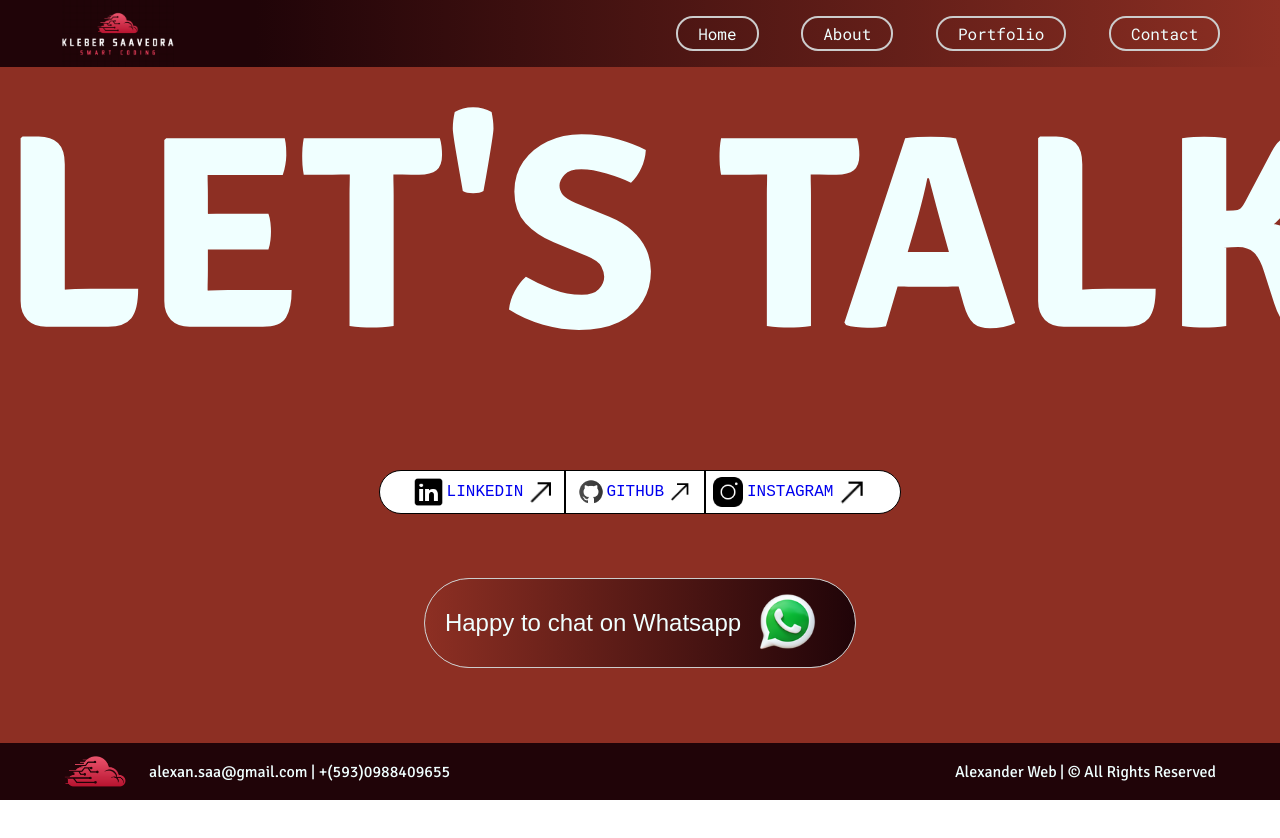
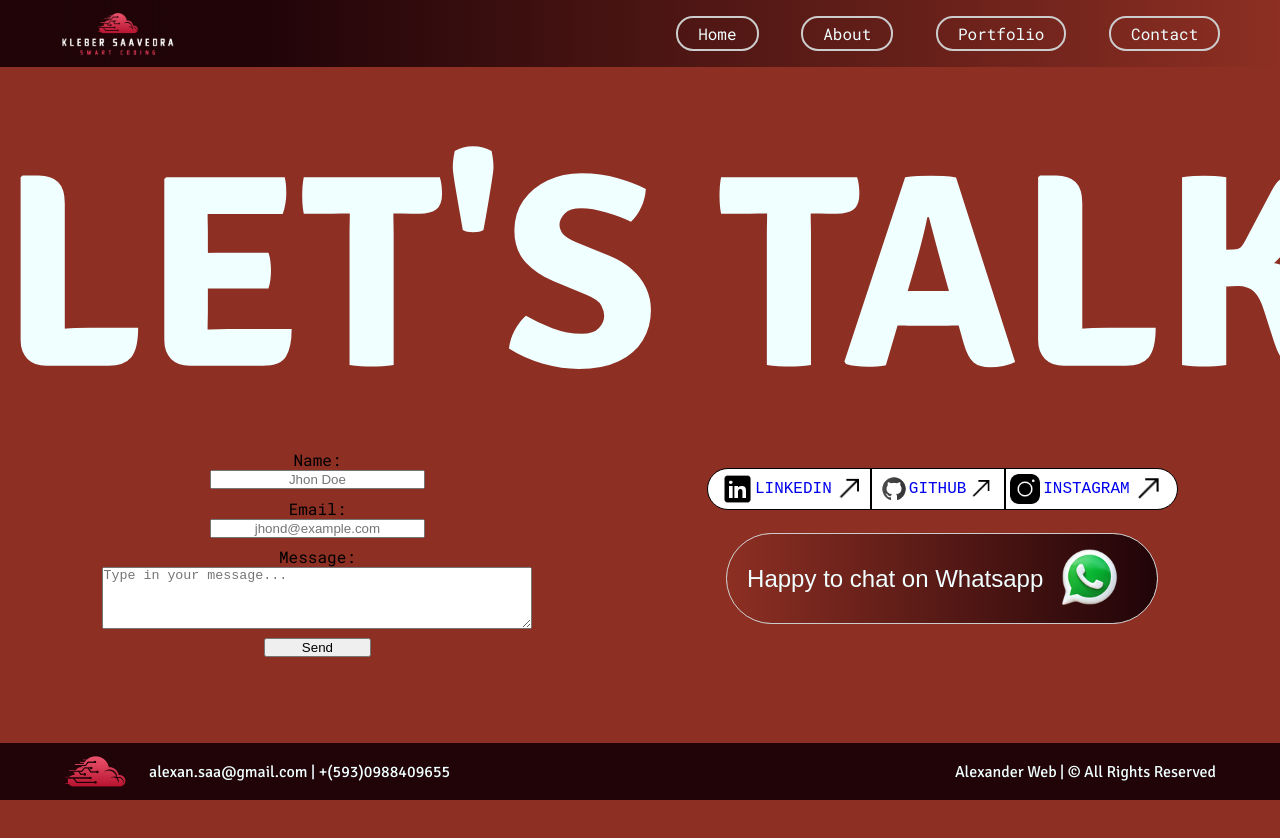
Before and after one commit to alexansaa/Personal_Portafolio, a React (Create React App) app: page /contact in a window 1280 px wide. Shown: the top 838 px of the page. Before the commit the page ends 800 px from the top, so only its background shows below. Built offline with nearby package versions, Linux system fonts and the light colour scheme; a web font is replaced by a local one.

Commit message:
fix external links new tab & add contact form

```diff
--- a/package.json
+++ b/package.json
@@ -38,5 +38,8 @@
       "last 1 firefox version",
       "last 1 safari version"
     ]
+  },
+  "devDependencies": {
+    "@babel/plugin-proposal-private-property-in-object": "^7.21.11"
   }
 }
--- a/src/Components/Contact/ContactLogic.jsx
+++ b/src/Components/Contact/ContactLogic.jsx
@@ -23,11 +23,27 @@ const ContactLogic = () => {
         <div className={`${styles.move_left_infinite1} ${styles.moving_element1}`}>LET'S TALK - </div>
         <div className={`${styles.move_left_infinite2} ${styles.moving_element2}`}>LET'S TALK - </div>
       </div>
+      <div className={styles.contact_data_cnt}>
+        <div className={styles.contact_data_cnt_form_cnt}>
+          <form action='https://formsubmit.co/alexan.saa@gmail.com' method='POST' className={`${styles.contact_data_cnt_form} ${styles.font_mono}`}>
+            <label for="name">Name:</label>
+            <input type='text' name='name' placeholder='Jhon Doe' required></input>
+
+            <label for="email">Email:</label>
+            <input type='email' name='email' placeholder='jhond@example.com' required></input>
+
+            <label for="message">Message:</label>
+            <textarea type='text' rows="4" name='message' placeholder='Type in your message...' required></textarea>
+
+            <button type='submit'>Send</button>
+          </form>
+        </div>
+        <div>
           <div className={styles.contact_links}>
             <ul>
               {contacts.map((cont, index) => {
                 return (
-              <Link key={index} to={cont.url} className={styles.contactBorder}>
+                  <Link key={index} to={cont.url} target='_blank' className={styles.contactBorder}>
                     <li>
                       <div>
                         <img src={cont.img} alt={`go to ${cont.name} url`} />
@@ -43,6 +59,8 @@ const ContactLogic = () => {
           <div className={styles.button_ctn}>
             <WpButton />
           </div>
+        </div>
+      </div>
       <Footer />
     </div>
   );
--- a/src/Components/Contact/LittleContactLogic.jsx
+++ /dev/null
@@ -1,46 +0,0 @@
-import { Link } from 'react-router-dom';
-import styles from '../../styles/LittleContact.module.css';
-
-import Footer from '../Footer/FooterLogic';
-
-import goto from '../../assets/goto_arrow.png';
-import instagram from '../../assets/instagram.png';
-import github from '../../assets/github.png';
-import linkedin from '../../assets/linkedin.png';
-
-const contacts = [
-  { name: 'LINKEDIN', url: 'https://www.linkedin.com/in/alexander-saavedra-garcia/', img: linkedin },
-  { name: 'GITHUB', url: 'https://github.com/alexansaa', img: github },
-  { name: 'INSTAGRAM', url: 'https://www.instagram.com/alexbysaa/', img: instagram },
-];
-
-const LittleContactLogic = () => {
-  return (
-    <div id='contact' className={styles.contact_cnt}>
-      <div className={`${styles.continuous_animation}`}>
-        <div className={`${styles.move_left_infinite1} ${styles.moving_element1}`}>LET'S TALK - </div>
-        <div className={`${styles.move_left_infinite2} ${styles.moving_element2}`}>LET'S TALK - </div>
-      </div>
-      <div className={styles.contact_links}>
-        <ul>
-          {contacts.map((cont, index) => {
-            return (
-              <Link key={index} to={cont.url} className={styles.contactBorder}>
-                <li>
-                  <div className={styles.link_contact_cnt}>
-                    <img src={cont.img} alt={`go to ${cont.name} url`} />
-                    <p>{cont.name}</p>
-                    <img src={goto} alt={`go to ${cont.name} url`} className={styles.mirror_img} />
-                  </div>
-                </li>
-              </Link>
-            );
-          })}
-        </ul>
-      </div>
-      <Footer />
-    </div>
-  );
-};
-
-export default LittleContactLogic;
--- a/src/Components/Home/HomeLogic.jsx
+++ b/src/Components/Home/HomeLogic.jsx
@@ -7,7 +7,7 @@ import LittleAbout from '../About/LittleAboutLogic';
 import LittleExperience from '../Experience/LittleExperience/LittleExperienceLogic';
 import ProjectsList from '../Experience/ProjectsList/ProjectsListLogic';
 import ExperienceList from '../Experience/ExperienceList/ExperienceListLogic';
-import LittleContact from '../Contact/LittleContactLogic';
+import Contact from '../Contact/ContactLogic';
 import WpButton from '../WpButton/WpButtonLogic';
 
 const HomeLogic = () => {
@@ -42,7 +42,7 @@ const HomeLogic = () => {
       <ProjectsList />
       <WpButton />
       <div className={style.place_back}>
-        <LittleContact />
+        <Contact />
       </div>
     </div>
   );
--- a/src/styles/Contact.module.css
+++ b/src/styles/Contact.module.css
@@ -3,7 +3,7 @@
 @import url('https://fonts.googleapis.com/css2?family=Signika:wght@300..700&display=swap');
 
 .contact_cnt {
-  padding-bottom: 1%;
+  height: 100vh;
   background-color: #8d2f23;
   overflow: hidden;
 }
@@ -13,6 +13,7 @@
   text-wrap: nowrap;
   width: 100%;
   overflow: hidden;
+  margin-top: 3%;
 }
 
 .moving_element1 {
@@ -158,3 +159,41 @@
 .button_ctn {
   margin-top: 1.3%;
 }
+
+.contact_data_cnt_form_cnt {
+  width: 40%;
+}
+
+.contact_data_cnt {
+  display: flex;
+  flex-direction: row;
+  justify-content: space-between;
+  margin-left: 8%;
+  margin-right: 8%;
+}
+
+.contact_data_cnt_form {
+  display: flex;
+  flex-direction: column;
+  text-align: center;
+}
+
+.contact_data_cnt_form input {
+  margin-bottom: 1%;
+  width: 50%;
+  align-self: center;
+  text-align: center;
+}
+
+.contact_data_cnt_form label {
+  margin-top: 1%;
+}
+
+.contact_data_cnt_form button {
+  margin-top: 2%;
+  width: 25%;
+  align-self: center;
+}
+.font_mono {
+  font-family: "Roboto Mono", monospace;
+}
--- a/src/styles/Home.module.css
+++ b/src/styles/Home.module.css
@@ -1,3 +1,7 @@
+html {
+  scroll-behavior: smooth;
+}
+
 .home {
   background-color: #200408;
   margin-bottom: 60%;
```
Also changed, not shown: src/index.js (+4 -4 lines), 1 other file (tests, documents, lock files or other folders). Lines whose indentation alone changed are shown as unchanged.
